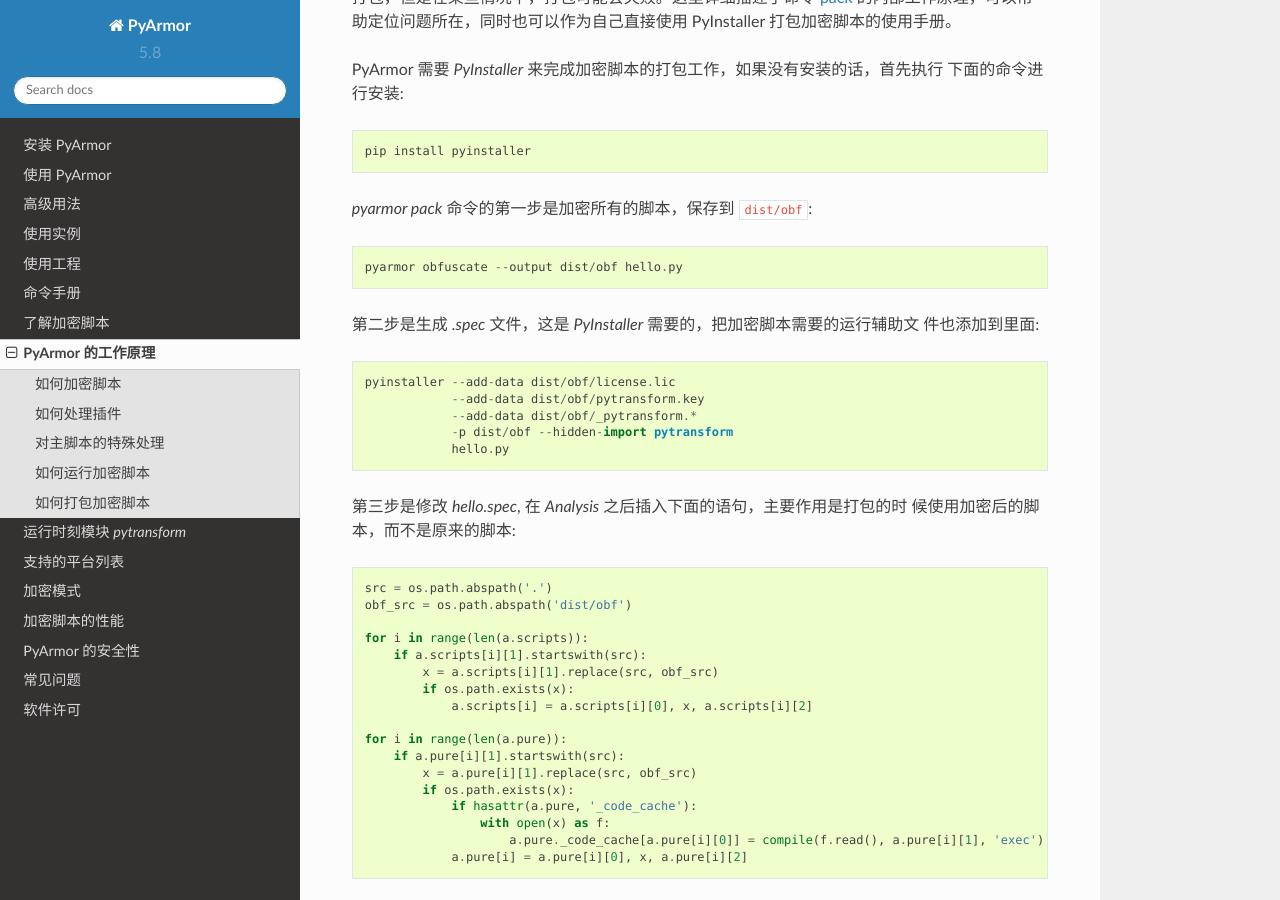
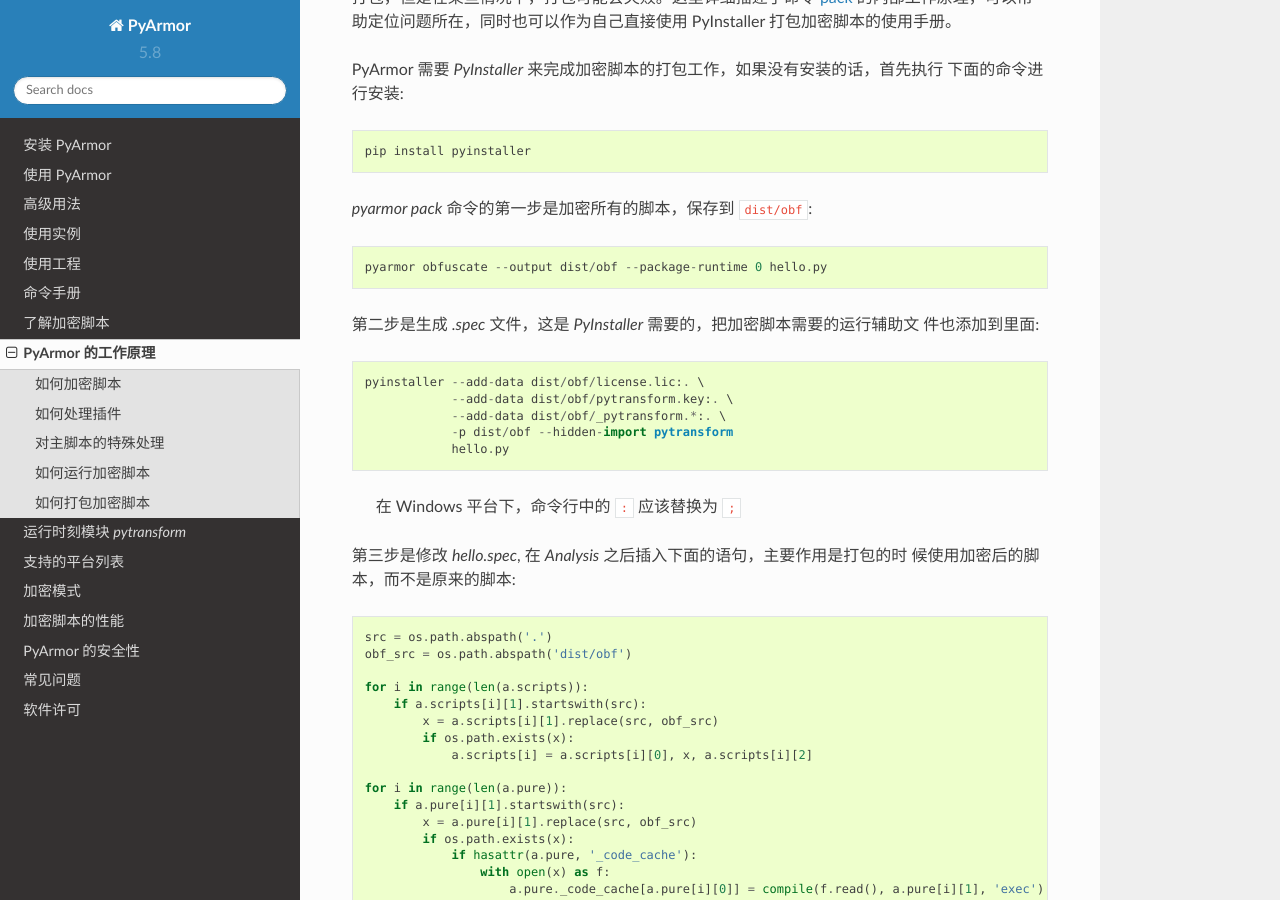
Before and after one commit to dashingsoft/pyarmor-docs-zh, a Sphinx documentation site: the page built from docs/how-to-do.rst, in a window 1280 px wide and 900 px high, scrolled down 7774 px. Built offline with Sphinx 7.4.7 and the Read the Docs theme 2.0.0, drawn with Linux system fonts in a browser that asks for light colours.

Commit message:
Refine doc

```diff
--- a/docs/how-to-do.rst
+++ b/docs/how-to-do.rst
@@ -375,16 +375,20 @@
 
 `pyarmor pack` 命令的第一步是加密所有的脚本，保存到 ``dist/obf``::
 
-    pyarmor obfuscate --output dist/obf hello.py
+    pyarmor obfuscate --output dist/obf --package-runtime 0 hello.py
 
 第二步是生成 `.spec` 文件，这是 `PyInstaller` 需要的，把加密脚本需要的运行辅助文
 件也添加到里面::
 
-    pyinstaller --add-data dist/obf/license.lic
-                --add-data dist/obf/pytransform.key
-                --add-data dist/obf/_pytransform.*
+    pyinstaller --add-data dist/obf/license.lic:. \
+                --add-data dist/obf/pytransform.key:. \
+                --add-data dist/obf/_pytransform.*:. \
                 -p dist/obf --hidden-import pytransform
                 hello.py
+
+.. _note:
+
+    在 Windows 平台下，命令行中的 ``:`` 应该替换为 ``;``
 
 第三步是修改 `hello.spec`, 在 `Analysis` 之后插入下面的语句，主要作用是打包的时
 候使用加密后的脚本，而不是原来的脚本::
```
